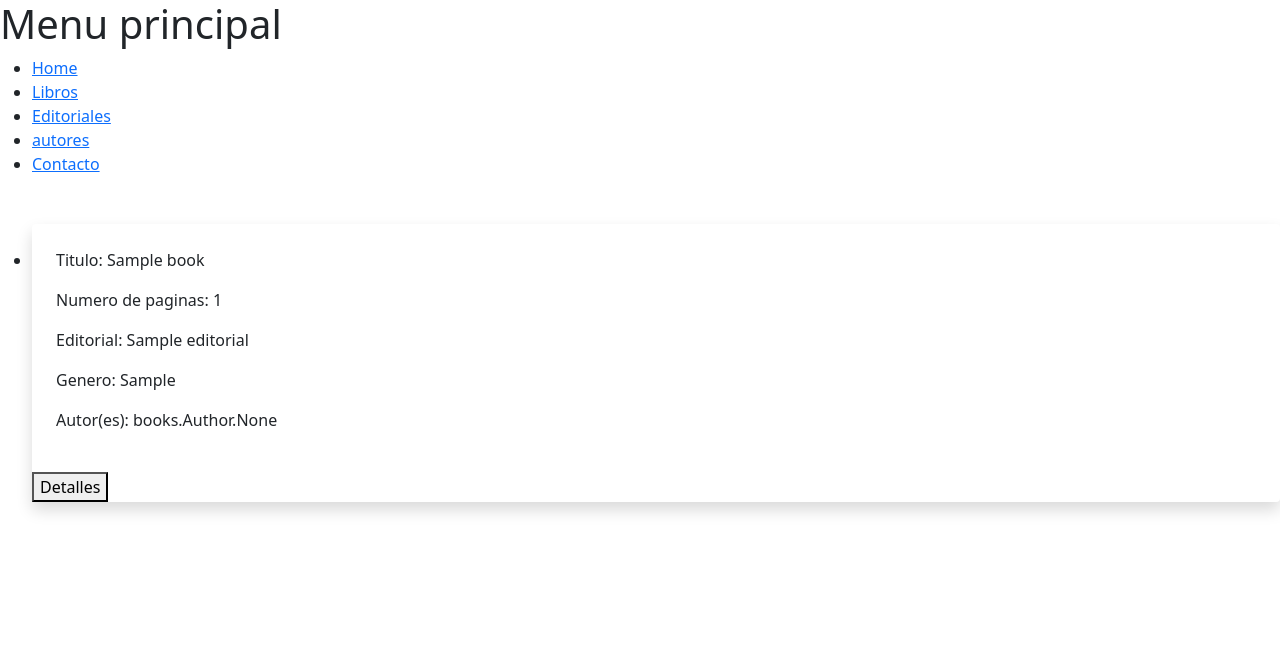
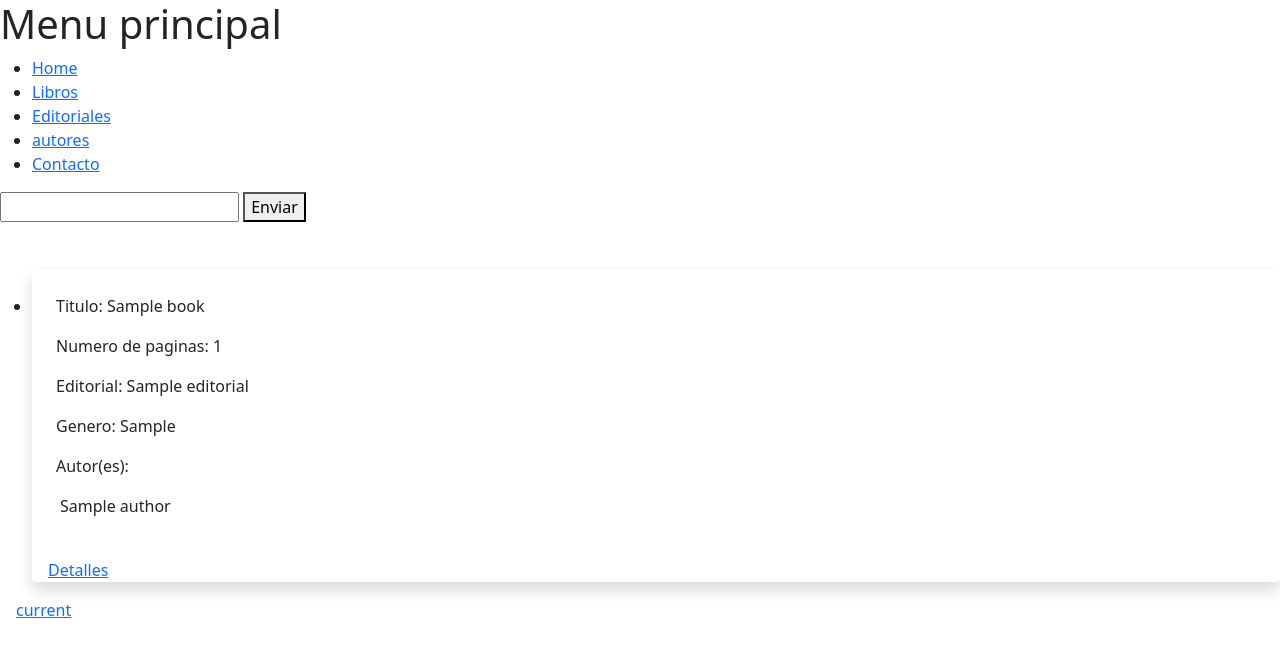
Before and after one commit to g120795/biblioteca, a Django app: page /books/read_books/ in a window 1280 px wide. Shown: the top 657 px of the page. Run offline with Django 5.2, Linux system fonts and the light colour scheme; tables that the repository leaves empty hold one stand-in row (values such as "Sample post"); parts of the project's set-up code (start-up, migrations or seed data) failed here and were passed over.

Commit message:
feat: search and pagination books

```diff
--- a/books/views/books_views.py
+++ b/books/views/books_views.py
@@ -15,7 +15,7 @@ def create_book(request):
         if form.is_valid():
             form.save()
             messages.success(request, 'libro creado exitosamente')
-            return redirect('read_books')
+            return redirect('content_books')
     else:
         form = BookForm()
     context = {
@@ -25,10 +25,12 @@ def create_book(request):
 
 def read_books(request):
     queryset = Book.objects.all()
+    search = request.GET.get('search')
+    if search:
+        queryset = queryset.filter(title__icontains=search)
     paginator = Paginator(queryset, 2)
     page_num = request.GET.get('page')
     pagina = paginator.get_page(page_num)
-    print(pagina)
     context = {
         'form':pagina
     }
--- a/templates/book/read_books.html
+++ b/templates/book/read_books.html
@@ -2,20 +2,71 @@
 {% block title %}Lista de libros{% endblock%}
 
 {% block content %}
+    <form method="get">
+        <input name="search">
+        <button>Enviar</button>
+    </form>
     <div>
         <ul>
             {% for book in form %}
+
             <div class="bg-gray-200 ml-4 rounded shadow order order-gray-900 hover:bg-gray-900 font-bolt">
                 <li class="mt-5 p-4">
                     <p>Titulo: {{book.title}}</p>
                     <p>Numero de paginas: {{book.pages_number}}</p>
                     <p>Editorial: {{book.editorial}}</p>
                     <p>Genero: {{book.gender}}</p>
-                    <p>Autor(es): {{book.authores}}</p>
+                    <p>Autor(es):
+                        {% for autores in book.authores.all %}
+                            <p class="m-1">{{autores}}</p>
+                        {% endfor %}
+                    </p>
                 </li>
-                <a href="{% url 'detail_book' book.id %}"><button class="ml-4">Detalles</button></a>
+            <a href="{% url 'detail_book' book.id %}" class="m-3">
+                Detalles
+            </a>
             </div>
+
             {% endfor %}
         </ul>
     </div>
+
+    <div>
+        {% if form.has_previous %}
+            {% if request.GET.search %}
+                <a class="m-3" href="?search={{request.GET.search}}&page={{form.previous_page_number}}">
+                    back
+                </a>
+            {% else %}
+                <a class="m-3" href="?page={{form.previous_page_number}}">
+                    back
+                </a>
+            {% endif %}
+        {% endif %}
+
+
+        {% if form.number %}
+            {% if request.GET.search %}
+                <a class="m-3" href="?search={{request.GET.search}}&page={{form.number}}">
+                    current
+                </a>
+            {% else %}
+                <a class="m-3" href="?page={{form.number}}">
+                    current
+                </a>
+            {%endif%}
+        {% endif %}
+
+        {% if form.has_next %}
+            {% if request.GET.search %}
+                <a class="m-3" href="?search={{request.GET.search}}&page={{form.next_page_number}}">
+                    next
+                </a>
+            {% else %}
+                <a class="m-3" href="?page={{form.next_page_number}}">
+                    next
+                </a>
+            {% endif %}
+        {% endif %}
+        </div>
 {% endblock %}
```
